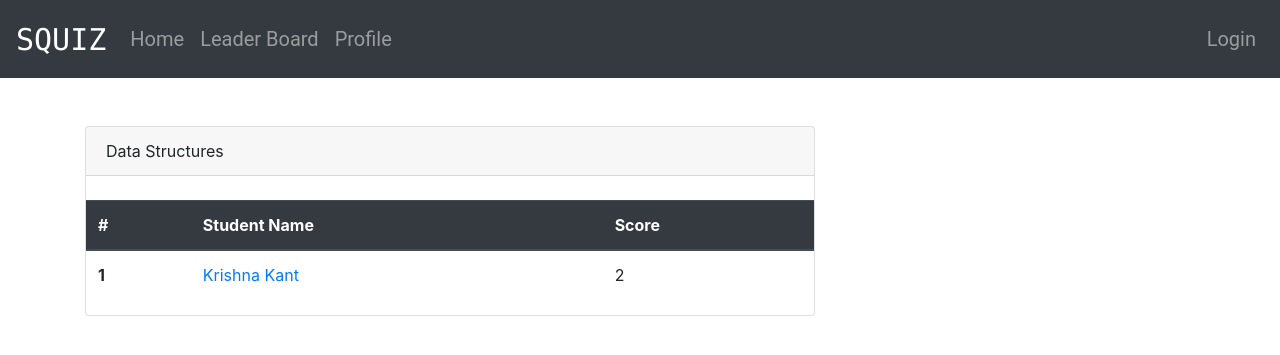
After one commit to kks0101/squiz, a Django app: page /result/1 in a window 1280 px wide. The commit adds this page. Shown: the top 355 px of the page. Run offline with Django 3.2, Linux system fonts and the light colour scheme; data comes from the database, SQL or seed files in the repository; both versions use the stored data as it was after the commit; some libraries are stand-ins or nearby versions.

Commit message:
Added feature for teachers to view response of students in quiz.

```diff
--- a/squiz/Users/templates/Users/home.html
+++ b/squiz/Users/templates/Users/home.html
@@ -87,7 +87,6 @@
                                 {% endfor %}
                             </div>
                             <div class="col-md-9 mt-5">
-                                </table>
                                     <br>
                                     <table class="table">
                                       <thead class="thead-dark">
@@ -99,9 +98,10 @@
                                       </thead>
                                       <tbody>
                                       {% for quiz in quiz_by_teacher %}
+
                                         <tr>
                                           <th scope="row">{{ forloop.counter }}</th>
-                                          <td>{{ quiz.quiz_title }}</td>
+                                          <td><a href="{% url 'result_quiz' quiz.pk %}">{{ quiz.quiz_title }}</a></td>
                                           <td>{{ quiz.student.count }}</td>
                                         </tr>
                                       {% endfor %}
--- /dev/null
+++ b/squiz/quiz/templates/quiz/view_result.html
@@ -0,0 +1,37 @@
+{% extends 'Users/base.html' %}
+{% load  staticfiles %}
+
+{% block title_extra %}LeaderBoard-{% endblock title_extra %}
+
+{% block body_content %}
+    {% include 'Users/navbar.html' %}
+    <div class="container mt-5">
+    <div class="row">
+        <div class="col-md-8">
+        <div class="card">
+            <div class="card-header">{{ current_quiz.quiz_title }}</div>
+            <br>
+            <table class="table">
+              <thead class="thead-dark">
+                <tr>
+                  <th scope="col">#</th>
+                  <th scope="col">Student Name</th>
+                  <th scope="col">Score</th>
+                </tr>
+              </thead>
+              <tbody>
+              {% for key, value in dict.items %}
+
+                <tr>
+                  <th scope="row">{{ forloop.counter }}</th>
+                  <td><a href="{% url 'response' key.user.username current_quiz.pk %}">{{ key.user.first_name }}</a></td>
+                  <td>{{ value.score }}</td>
+                </tr>
+              {% endfor %}
+              </tbody>
+            </table>
+        </div>
+        </div>
+    </div>
+    </div>
+{% endblock body_content %}
--- a/squiz/quiz/views.py
+++ b/squiz/quiz/views.py
@@ -120,3 +120,14 @@ def view_response(request, username, pk):
         question = Question.objects.filter(quiz=quiz)
         return render(request, 'quiz/show_response.html',
                       {'error_viewresponse': error_viewresponse, 'questions': question})
+
+
+def view_result(request, pk):
+    quiz = Test.objects.get(pk=pk)
+    all_students = quiz.student.all()
+    dict = {}
+    for t in all_students:
+        q = Test.objects.get(pk=pk, student=t)
+        dict[t] = q.score
+
+    return render(request, 'quiz/view_result.html', {'dict': dict, 'current_quiz': quiz})
--- a/squiz/squiz/urls.py
+++ b/squiz/squiz/urls.py
@@ -21,6 +21,7 @@ urlpatterns = [
     path('admin/', admin.site.urls),
     path('', include('Users.urls')),
     path('<username>/quiz/<int:pk>', views.show_quiz, name='show_quiz'),
+    path('result/<int:pk>', views.view_result, name='result_quiz'),
     path('<username>/response/<int:pk>', views.view_response, name='response'),
     path('<username>/add_quiz/', views.add_quiz, name="add_quiz"),
     path('<username>/add_quiz/<int:pk>/', views.add_question, name="add_question"),
```
Also changed, not shown: squiz/db.sqlite3.
